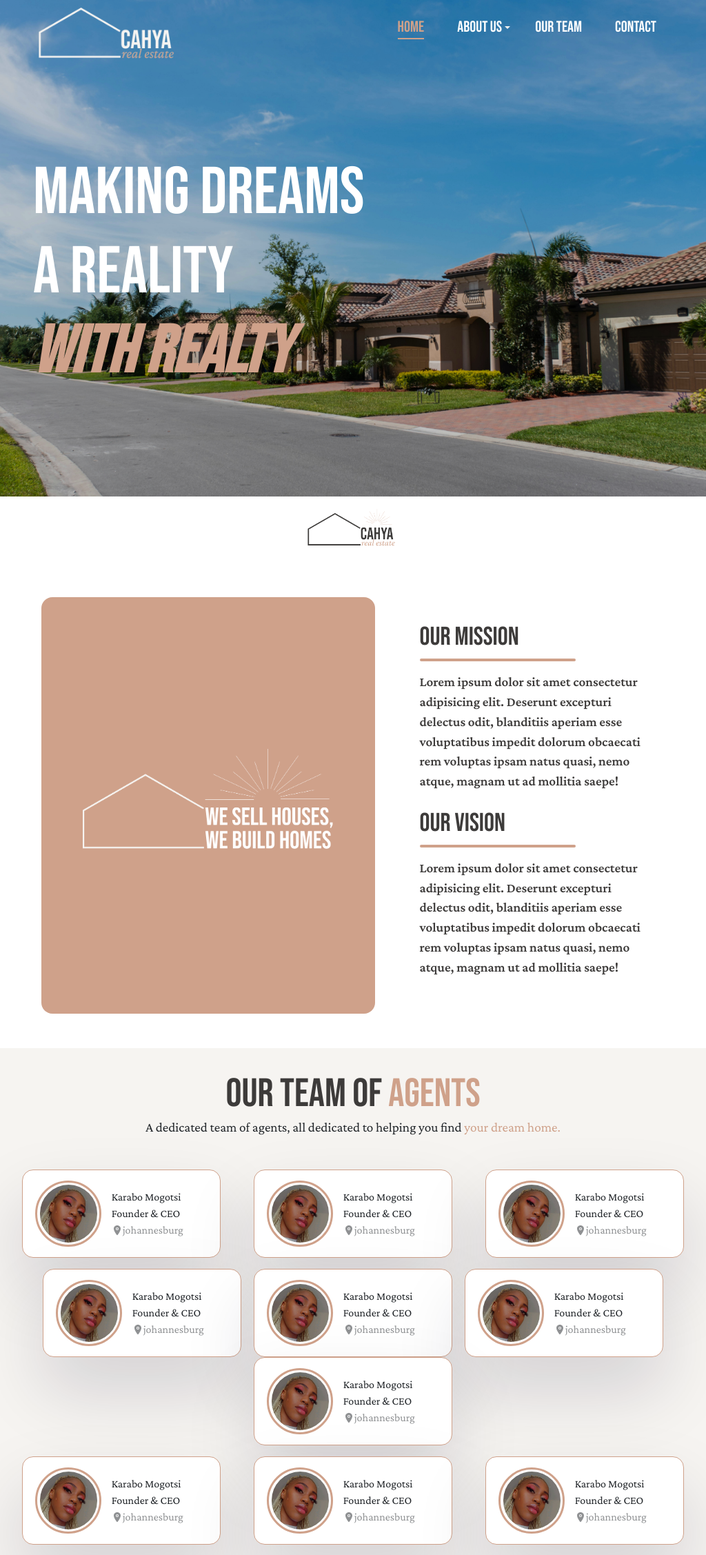
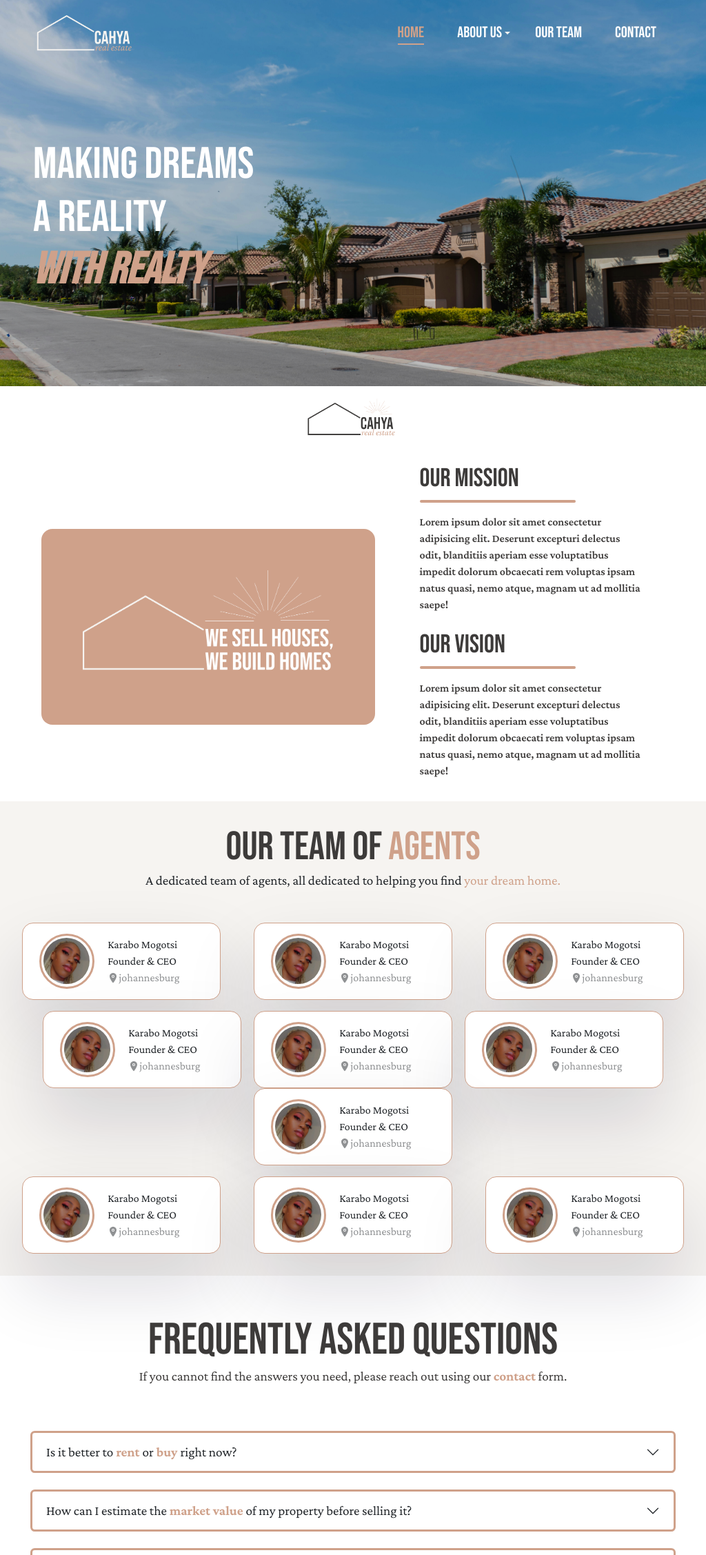
Before and after one commit to CodeMasterWinter/CahyaRealEstate, a Django app: page / in a window 1024 px wide. Shown: the top 2255 px of the page at 69% size. Run offline with Django 5.2, Linux system fonts and the light colour scheme; some libraries are stand-ins or nearby versions.

Commit message:
optimized tablet landscape responsiveness

```diff
--- a/CahyaRealEstate/static/CahyaRealEstate/home.css
+++ b/CahyaRealEstate/static/CahyaRealEstate/home.css
@@ -375,6 +375,10 @@ nav ul li:hover .sub-link::before {
     height: 100%;
 }
 
+.faqs-header {
+    padding: 1.5rem;
+}
+
 .faqs-header h1 {
     font-size: 4rem;
     color: #3d3b3a;
@@ -396,7 +400,6 @@ nav ul li:hover .sub-link::before {
 }
 
 #faq-accordion {
-    margin-top: 4rem;
     background: transparent;
 }
 
@@ -505,7 +508,7 @@ nav ul li:hover .sub-link::before {
 }
 
 #contact-submit {
-    height: 100%;
+    height: 40%;
     border: none;
     outline: none;
     font-size: 2rem;
--- a/CahyaRealEstate/static/CahyaRealEstate/responsive.css
+++ b/CahyaRealEstate/static/CahyaRealEstate/responsive.css
@@ -10,6 +10,68 @@
 
 /* Tablet - Landscape */
 @media screen and (min-width: 811px) and (max-width: 1080px) {
+
+    header {
+        height: 70vh;
+    }
+
+    nav ul {
+        margin: 0;
+    }
+
+    .logo-block {
+        display: flex;
+        align-items: center;
+    }
+
+    .logo-block img {
+        height: 70%;
+        object-fit: contain;
+        transition: transform .3s ease;
+    }
+
+    .header-content h1 {
+        font-size: 4rem;
+    }
+
+    #company {
+        height: 100%;
+    }
+
+    .company-container {
+        margin-top: 2rem;
+    }
+
+    .company-welcome {
+        height: 100%;
+    }
+
+    .company-block p {
+        font-size: 1rem;
+    }
+
+    #team {
+        height: 100%;
+    }
+
+    .executive-card {
+        width: 18rem;
+        height: 7rem;
+    }
+
+    .executive-img {
+        width: 5rem;
+        height: 5rem;
+    }
+
+    #faqs {
+        height: 100%;
+        padding: 2rem;
+    }
+
+    #contact-submit {
+        height: 40%;
+    }
 
 }
 
@@ -60,7 +122,7 @@
 
     #faqs {
         height: 100%;
-        padding: 3rem;
+        padding: 0rem;
     }
 
     .faqs-header h1 {
@@ -73,7 +135,8 @@
     }
 
     #faq-accordion {
-        margin-top: 5rem;
+        margin-block: 3rem;
+        margin-top: 0;
     }
 
     .contact-text span {
--- a/CahyaRealEstate/templates/CahyaRealEstate/home.html
+++ b/CahyaRealEstate/templates/CahyaRealEstate/home.html
@@ -260,7 +260,7 @@
     <section id="faqs">
         <div class="container-xl faqs-container">
             <div class="faqs-header">
-                <h1 class="m-0 pt-4">Frequently Asked Questions</h1>
+                <h1 class="m-0">Frequently Asked Questions</h1>
                 <p>
                     If you cannot find the answers you need, please reach out using our <a href="#contact">contact</a> form.
                 </p>
```
